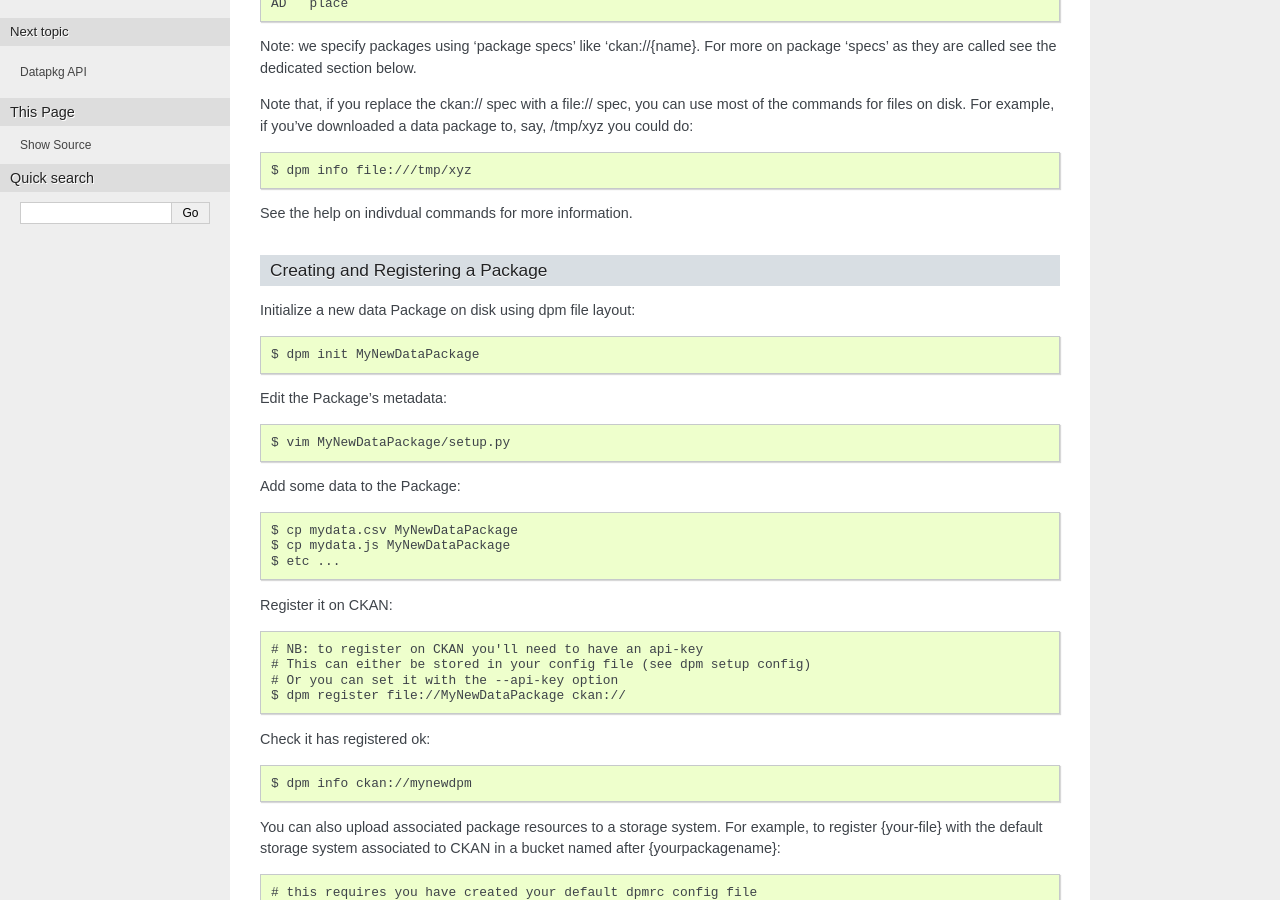
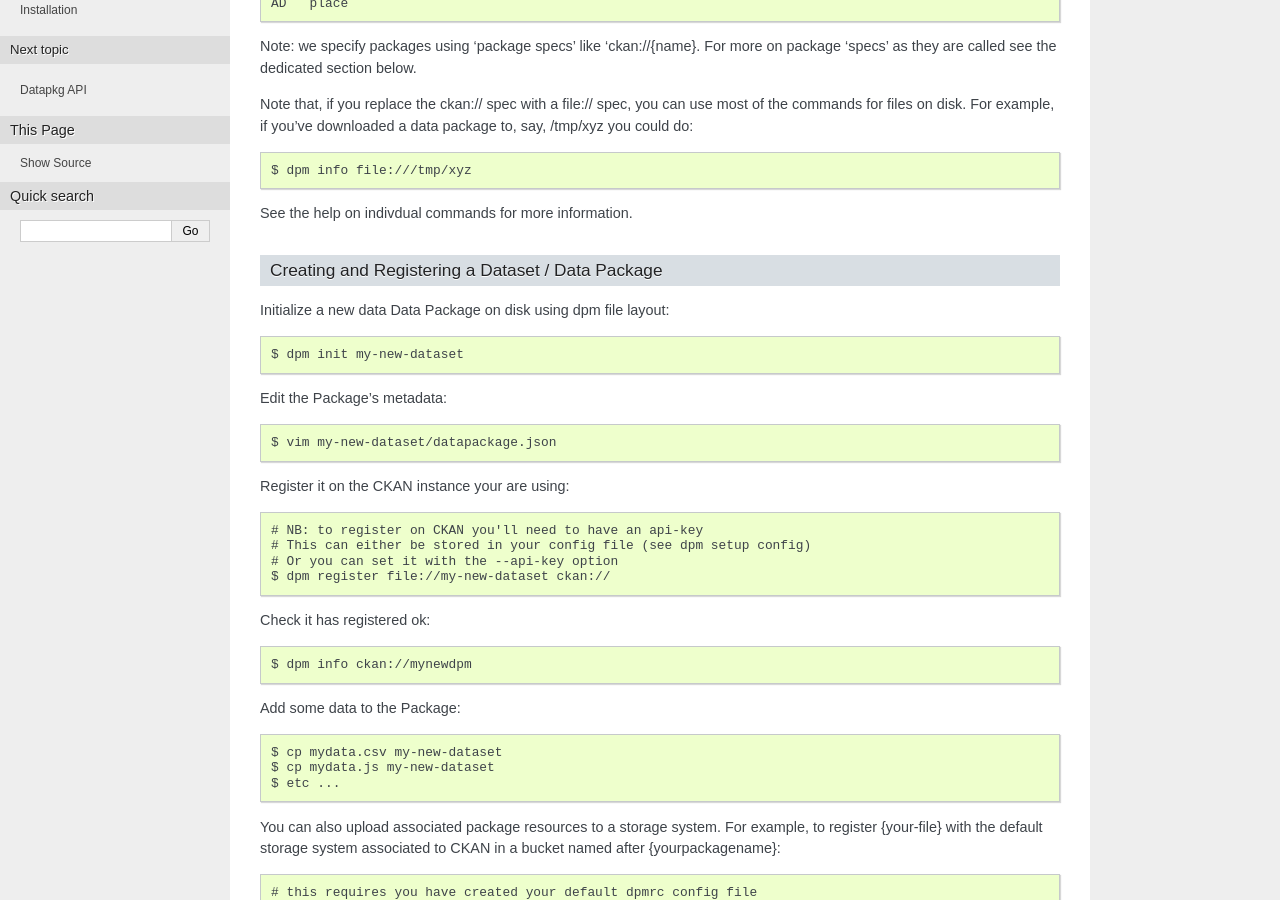
Before and after one commit to openknowledge-archive/dpm-old, a Sphinx documentation site: the page built from doc/manual.rst, in a window 1280 px wide and 900 px high, scrolled down 738 px. Built offline with Sphinx 7.4.7, drawn with Linux system fonts in a browser that asks for light colours; some of the changed text lies outside the part shown.

Commit message:
[doc][xs]: minor corrections to the manual (out of date reference to setup.py rather than datapackage.json).

```diff
--- a/doc/manual.rst
+++ b/doc/manual.rst
@@ -49,33 +49,33 @@
 See the help on indivdual commands for more information.
 
 
-Creating and Registering a Package
-==================================
+Creating and Registering a Dataset / Data Package
+=================================================
 
-Initialize a new data Package on disk using dpm file layout::
+Initialize a new data Data Package on disk using dpm file layout::
 
-    $ dpm init MyNewDataPackage
+    $ dpm init my-new-dataset
 
 Edit the Package's metadata::
 
-    $ vim MyNewDataPackage/setup.py
+    $ vim my-new-dataset/datapackage.json
 
-Add some data to the Package::
-
-    $ cp mydata.csv MyNewDataPackage
-    $ cp mydata.js MyNewDataPackage
-    $ etc ...
-
-Register it on CKAN::
+Register it on the CKAN instance your are using::
 
     # NB: to register on CKAN you'll need to have an api-key
     # This can either be stored in your config file (see dpm setup config)
     # Or you can set it with the --api-key option
-    $ dpm register file://MyNewDataPackage ckan://
+    $ dpm register file://my-new-dataset ckan://
 
 Check it has registered ok::
 
     $ dpm info ckan://mynewdpm
+
+Add some data to the Package::
+
+    $ cp mydata.csv my-new-dataset
+    $ cp mydata.js my-new-dataset
+    $ etc ...
 
 You can also upload associated package resources to a storage system. For
 example, to register {your-file} with the default storage system associated to
```
